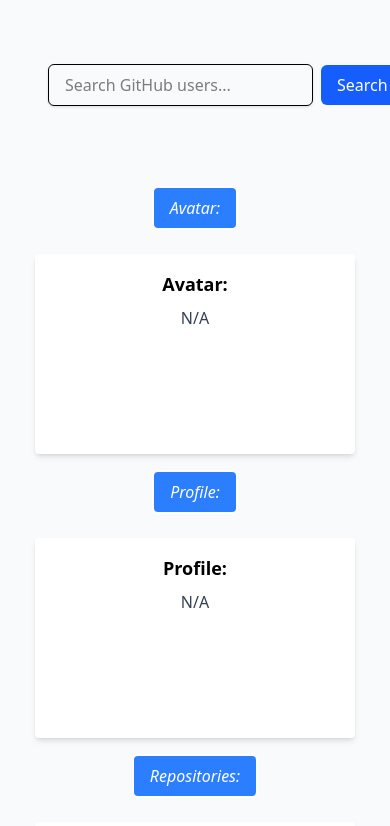
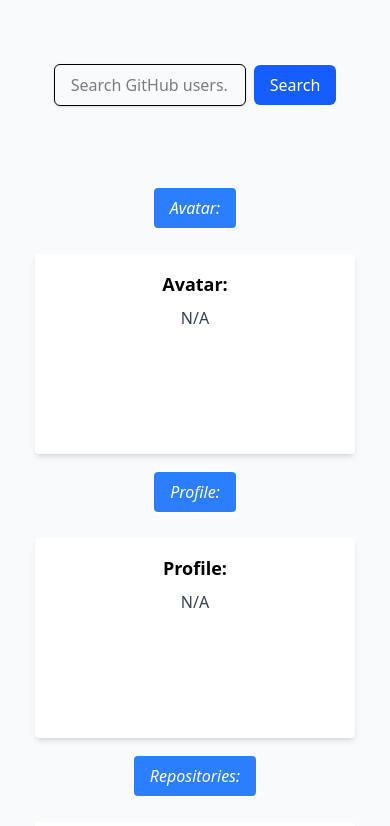
Before and after one commit to myousufsiddiqi/github-info, a React (Vite) app: page / in a window 390 px wide. Shown: the top 826 px of the page. Built offline with nearby package versions, Linux system fonts and the light colour scheme.

Commit message:
Made responsive layout improvements

```diff
--- a/src/components/SearchBar.jsx
+++ b/src/components/SearchBar.jsx
@@ -8,13 +8,13 @@ function SearchBar({
 
     return(
         <>
-            <div className="flex items-center gap-2 w-full max-w-sm sm:max-w-md mx-auto">
+            <div className="flex items-center gap-2 w-auto max-w-sm sm:max-w-md mx-auto">
               <input
                 type="text"
                 value={userName}
                 onChange={(e) => onChange(e.target.value)}
                 placeholder={placeholder}
-                className="flex-1 px-4 py-2 border rounded-md shadow-sm focus:outline-none focus:ring-2 focus:ring-blue-400"
+                className="w-48 sm:w-64 px-4 py-2 border rounded-md shadow-sm focus:outline-none focus:ring-2 focus:ring-blue-400"
             />
               <button
                 type="submit"
```
